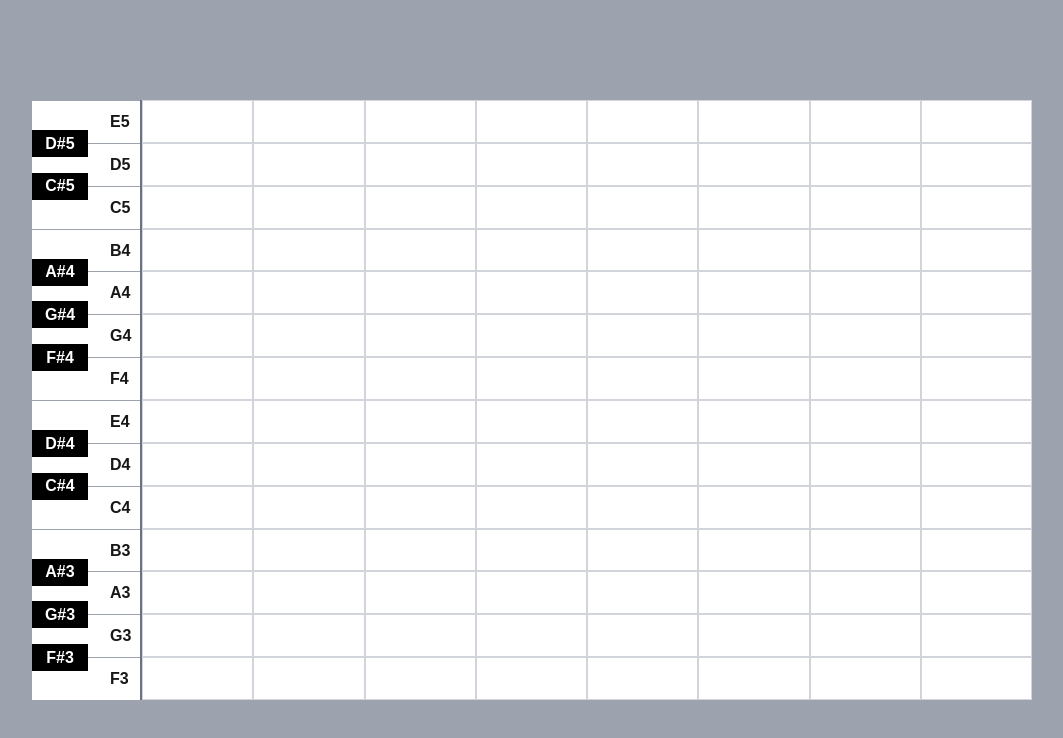
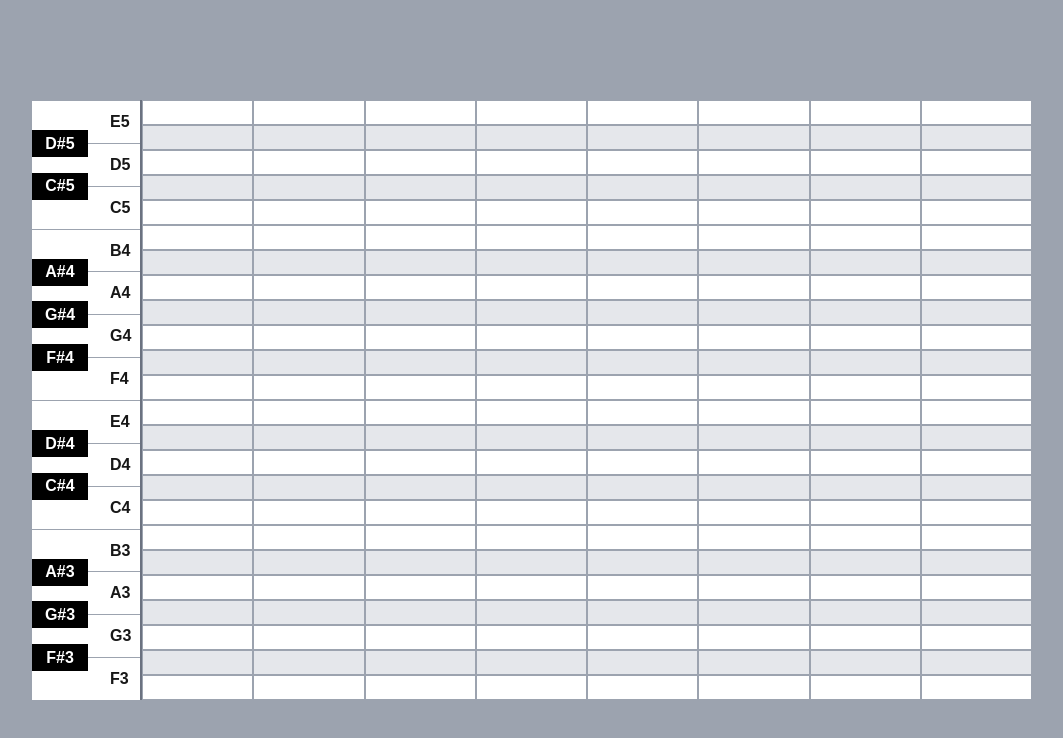
Before and after one commit to Sereia123/MusicLearning, a Next.js app: page / in a window 1280 px wide. Shown: the top 738 px of the page, without its empty margins (108-1171 px from the left). Built offline with nearby package versions, Linux system fonts and the light colour scheme.

Commit message:
各グリッドの音配置

```diff
--- a/app/components/DoubleClickArea.tsx
+++ b/app/components/DoubleClickArea.tsx
@@ -2,7 +2,7 @@
 
 import { useState } from 'react';
 
-export default function DoubleClickArea() {
+export default function DoubleClickArea({isBlack}: {isBlack: boolean}) {
   const [isVisible, setIsVisible] = useState(false);
 
   const handleDoubleClick = () => {
@@ -12,7 +12,9 @@ export default function DoubleClickArea() {
   return (
     <div
       onDoubleClick={handleDoubleClick}
-      className="w-full h-full border border-gray-300 flex items-center justify-center bg-white hover:bg-gray-100"
+      className={`w-full h-full border border-gray-400 flex items-center justify-center ${
+        isBlack ? 'bg-gray-200' : 'bg-white'
+      } hover:bg-red-200`}
     >
       {isVisible &&
         <div className="bg-red-300 h-full w-full"></div>
--- a/app/components/GridContainer.tsx
+++ b/app/components/GridContainer.tsx
@@ -1,27 +1,109 @@
 'use client';
 import DoubleClickArea from './DoubleClickArea';
+import { useEffect, useState } from 'react';
 
 const cols = 8;
-const rows = 14;
+const rows = 24;
+const intervalMs = 300;
+const blackRow: number[] = [2, 4, 7, 9, 11, 14, 16, 19, 21, 23];
+const rowToNote: Record<number, string> = {
+  1: 'E5',
+  2: 'D#5',
+  3: 'D5',
+  4: 'C#5',
+  5: 'C5',
+  6: 'B4',
+  7: 'A#4',
+  8: 'A4',
+  9: 'G#4',
+  10: 'G4',
+  11: 'F#4',
+  12: 'F4',
+  13: 'E4',
+  14: 'D#4',
+  15: 'D4',
+  16: 'C#4',
+  17: 'C4',
+  18: 'B3',
+  19: 'A#3',
+  20: 'A3',
+  21: 'G#3',
+  22: 'G3',
+  23: 'F#3',
+  24: 'F3',
+};
+const noteFrequencies: Record<string, number> = {
+  'F3': 174.614,
+  'F#3': 184.997,
+  'G3':	195.998,
+  'G#3': 207.652,
+  'A3': 220.000,
+  'A#3': 233.082,
+  'B3': 246.942,
+  'C4': 261.626,
+  'C#4': 277.183,
+  'D4': 293.665,
+  'D#4': 311.127,
+  'E4': 329.628,
+  'F4': 349.228,
+  'F#4': 369.994,
+  'G4': 391.995,
+  'G#4': 415.305,
+  'A4': 440.000,
+  'A#4': 466.164,
+  'B4': 493.883,
+  'C5': 523.251,
+  'C#5': 554.365,
+  'D5': 587.330,
+  'D#5': 622.254,
+  'E5': 659.255,
+};
+
+const playNote = (note: string) => {
+  const audioCtx = new (window.AudioContext || (window as any).webkitAudioContext)();
+  const oscillator = audioCtx.createOscillator();
+  const gainNode = audioCtx.createGain();
+
+  oscillator.type = 'square';
+  oscillator.frequency.setValueAtTime(noteFrequencies[note], audioCtx.currentTime);
+  oscillator.connect(gainNode);
+  gainNode.connect(audioCtx.destination);
+
+  oscillator.start();
+  gainNode.gain.exponentialRampToValueAtTime(0.001, audioCtx.currentTime + 1);
+  oscillator.stop(audioCtx.currentTime + 1);
+};
 
 export default function GridContainer() {
   const grid = Array.from({ length: rows * cols });
 
   return (
     <div
-      className="grid "
-      style={{
-        gridTemplateColumns: `repeat(${cols}, 1fr)`,
-        gridTemplateRows: `repeat(${rows}, 1fr)`,
-        width: '890px',
-        height: '600px',
-      }}
+      className={`grid w-[890px] h-[600px]`}
+        style={{
+          gridTemplateColumns: `repeat(${cols}, minmax(0, 1fr))`,
+          gridTemplateRows: `repeat(${rows}, minmax(0, 1fr))`,
+        }}
     >
-      {grid.map((_, index) => (
-        <div key={index} className="border-0 border-gray-200">
-          <DoubleClickArea />
+      {grid.map((_, index) => {
+        const currentRow = Math.floor(index / cols) + 1;
+        const isBlack = blackRow.includes(currentRow);
+
+        const handleClick = () => {
+        const note = rowToNote[currentRow];
+        if (note) playNote(note);
+      };
+
+        return (
+          <div
+            key={index}
+            onDoubleClick={handleClick}
+            className="border-0 border-gray-200"
+          >
+          <DoubleClickArea isBlack={isBlack}/>
         </div>
-      ))}
+        );
+      })}
     </div>
   );
 }
--- a/app/page.tsx
+++ b/app/page.tsx
@@ -4,11 +4,11 @@ import PianoKeys from './components/PianoKeys';
 export default function Home() {
   return (
     <>
-      <div className='box-border border- border-black flex mx-auto mt-[100px] w-[1000px] h-[600px]'>
+      <div className='flex mx-auto mt-[100px] w-[1000px] h-[600px]'>
         <div className="flex-1">
           <PianoKeys />
         </div>
-        <div className='flex-1'>
+        <div className=''>
           <GridContainer />
         </div>
       </div>
```
